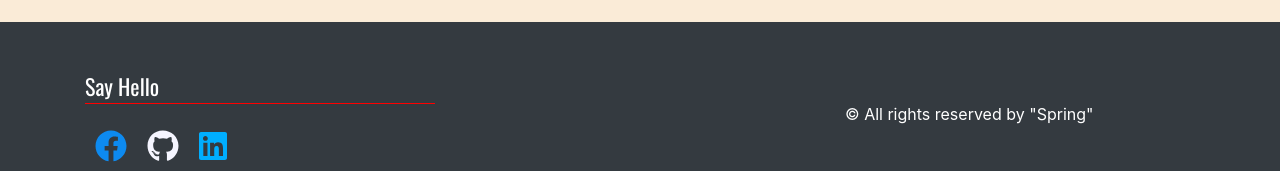
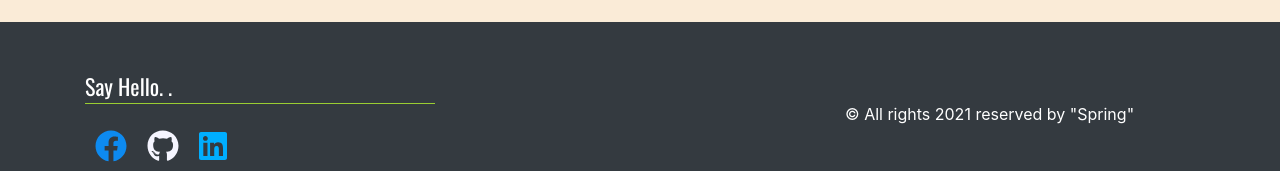
Before and after one commit to Imtious-coder/Project-Spring, a React (Create React App) app in the folder project-spring/: page / in a window 1280 px wide. Shown: the part 1060-1231 px from the top of the page. Built offline with nearby package versions, Linux system fonts and the light colour scheme; a web font is replaced by a local one.

Commit message:
UI design updated

```diff
--- a/project-spring/src/App.css
+++ b/project-spring/src/App.css
@@ -54,7 +54,7 @@
   font-size: 22px;
   color: white;
   font-family: 'Oswald', sans-serif;
-  border-bottom: 1px solid red;
+  border-bottom: 1.5px solid yellowgreen;
 }
 #Social-Icon1{
   font-size: 32px;
--- a/project-spring/src/App.js
+++ b/project-spring/src/App.js
@@ -39,7 +39,7 @@ function App() {
                     <div className="row">
                         {/* Socila links */}
                         <div className="col-md-4">
-                            <p id="Social">Say Hello</p>
+                            <p id="Social">Say Hello. .</p>
                         <a href="https://www.facebook.com/profile.php?id=100030607042215" ><FontAwesomeIcon id="Social-Icon1" icon={faFacebook} /></a>
                         <a href="https://github.com/Imtious-coder" ><FontAwesomeIcon id="Social-Icon2" icon={faGithub} /></a>
                         <a href="https://www.linkedin.com/in/imtious-islam-842a73189/" ><FontAwesomeIcon id="Social-Icon3" icon={faLinkedin} /></a>
@@ -47,7 +47,7 @@ function App() {
                         <div className="col-md-4"></div>
                         {/* Copyright */}
                         <div className="col-md-4 d-flex align-items-center text-white">
-                            <p>© All rights reserved by "Spring"</p>
+                            <p>© All rights 2021 reserved by "Spring"</p>
                         </div>
                     </div>
                 </div>
--- a/project-spring/src/Componnent/Main/Main.css
+++ b/project-spring/src/Componnent/Main/Main.css
@@ -24,6 +24,10 @@
     font-family: 'Oswald', sans-serif;
     background-color: rgb(160, 255, 7);
     border: 2.5px solid rgb(255, 238, 2);
+}
+#Button:hover{
+    font-weight: bold;
+    color: red;
 }
 
 
@@ -60,6 +64,11 @@
     background-color: rgb(160, 255, 7);
     border: 2px solid yellow;
 }
+#Project:hover{
+    font-weight: bold;
+    color: red;
+    border: 1px solid blueviolet;
+}
 #CV{
     width: 80px;
     height: 35px;
@@ -71,3 +80,8 @@
     background-color: rgb(160, 255, 7);
     border: 2px solid yellow;
 }
+#CV:hover{
+    font-weight: bold;
+    color: red;
+    border: 1px solid blueviolet;
+}
```
